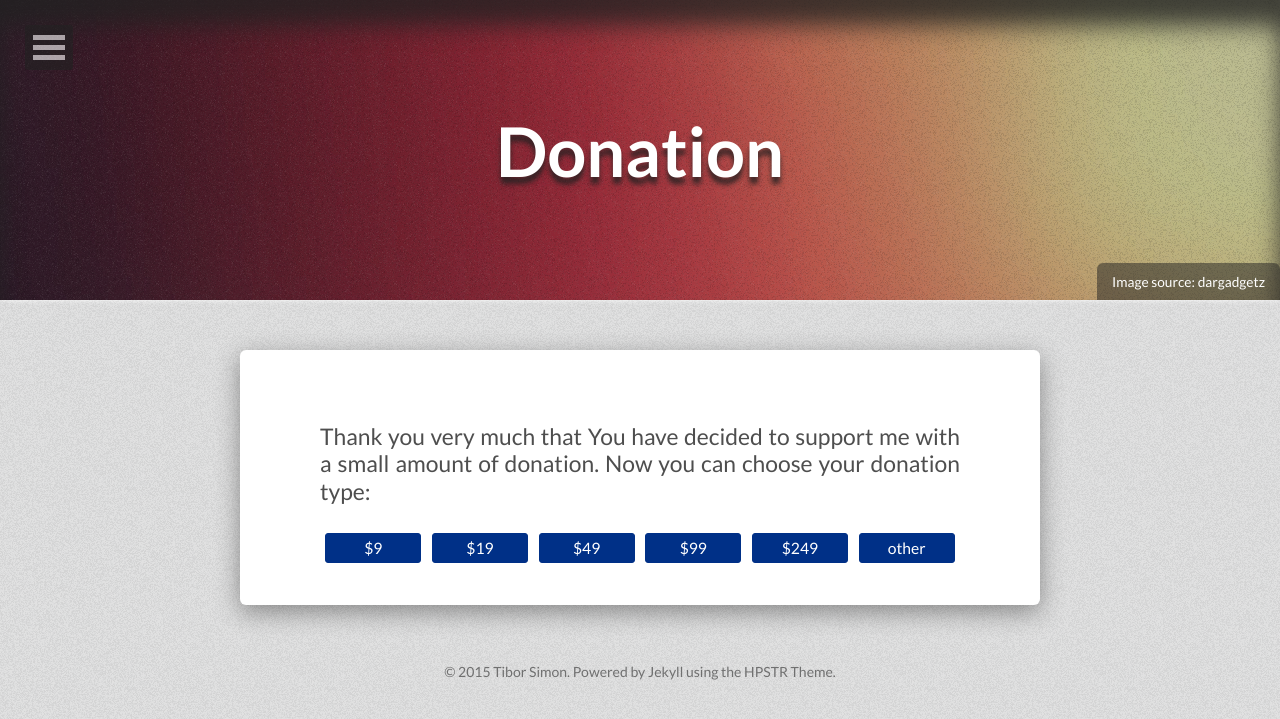
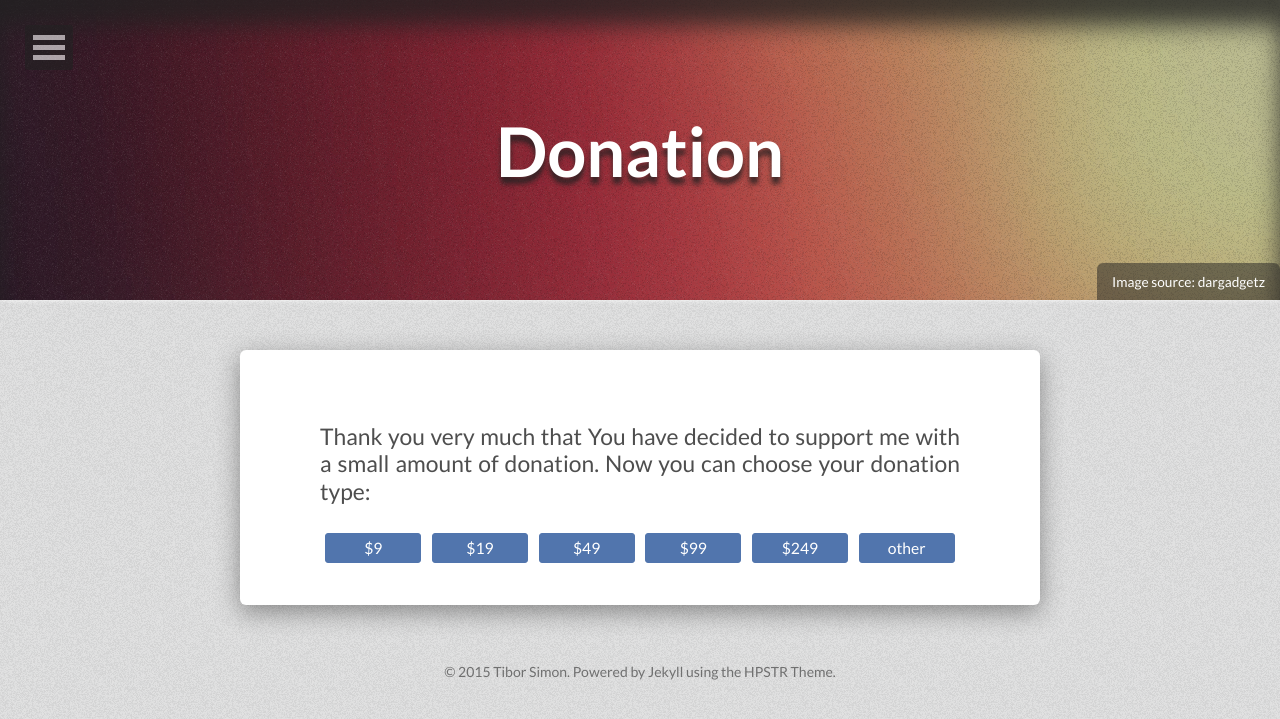
Before and after one commit to tiborsimon/tiborsimon.github.io, a Jekyll site: the page built from donation/index.md, in a window 1280 px wide. Shown: the top 719 px of the page. Built offline with Jekyll 4.4.1, drawn with Linux system fonts in a browser that asks for light colours; nearby versions of some CDN libraries.

Commit message:
Donation update

```diff
--- a/_sass/_page.scss
+++ b/_sass/_page.scss
@@ -583,7 +583,7 @@ td a {
 // --------------------------------------------------
 
 .donation-button:hover {
-  background-color: #003087;
+  background-color: $donation-color;
 }
 
 .donation-button {
@@ -598,7 +598,7 @@ td a {
 .donation-button-row:hover {
   background-color: #fff;
   color: rgba(0, 156, 222, 0);
-  border: solid 1px #003087;
+  border: solid 1px $donation-color;
   background-image: url("http://tiborsimon.github.com/images/paypal-logo.png");
   background-repeat: no-repeat;
   background-position: center;
@@ -606,12 +606,12 @@ td a {
 
 .donation-button-row {
   display: block;
-  background-color: #003087;
+  background-color: $donation-color;
   color: white;
   @include rounded(3px);
   padding: 5px;
   font-size: 98%;
-  border: solid 1px #003087;
+  border: solid 1px $donation-color;
 }
 
 .donation-wrapper {
```
